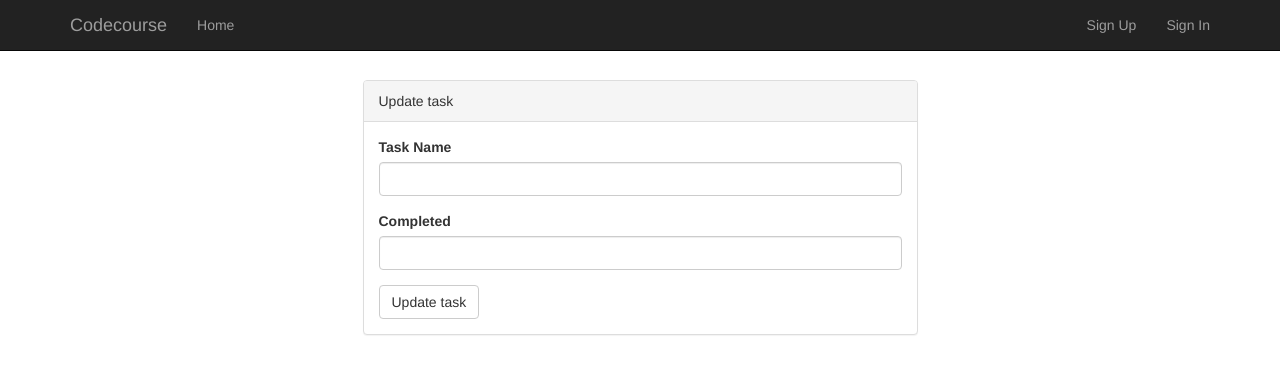
After one commit to gorkaeff/slimframework-sqlite-example, a PHP site: template resources/views/task/edit.twig in a window 1280 px wide. The commit adds this page. Shown: the top 374 px of the page. Run offline with PHP 8.4, Linux system fonts and the light colour scheme; the template is opened without the code that fills it, so the values that code supplies are empty; some libraries are stand-ins or nearby versions.

Commit message:
Update task

```diff
--- a/app/Models/User.php
+++ b/app/Models/User.php
@@ -9,7 +9,7 @@ class User extends Model
 {
 	//protected $table = 'the name of the table if is not - users -  called';
 
-	protected $fillable = ['email', 'name', 'password'];
+	protected $fillable = ['id', 'email', 'name', 'password'];
 
 	public function setPassword ($password)
 	{
--- a/app/routes.php
+++ b/app/routes.php
@@ -28,7 +28,6 @@ $app->group('/tasks', function(){
 	$this->get('', 'TaskController:index')->setName('tasks.index');
 	$this->get('/create', 'TaskController:create')->setName('tasks.create');
 	$this->post('', 'TaskController:store')->setName('tasks.store');
-	$this->get('/{id}', 'TaskController:show')->setName('tasks.show');
 	$this->get('/{id}/edit', 'TaskController:edit')->setName('tasks.edit');
 	$this->put('/{id}', 'TaskController:update')->setName('tasks.update');
 	$this->delete('/{id}', 'TaskController:destroy')->setName('tasks.destroy');
--- /dev/null
+++ b/resources/views/task/edit.twig
@@ -0,0 +1,26 @@
+{% extends 'templates/app.twig' %}
+
+{% block content %}
+    <div class="row">
+		<div class="col-md-6 col-md-offset-3">
+			<div class="panel panel-default">
+				<div class="panel-heading">Update task</div>
+				<div class="panel-body">
+					<form action="{{ path_for('tasks.update', {'id':data.task.id}) }}" method="POST">
+                        <input type="hidden" name="_METHOD" value="PUT"/>
+						<div class="form-group">
+							<label for="name">Task Name</label>
+							<input class="form-control" type="text" name="name" id="name" value="{{data.task.name}}">
+						</div>
+						<div class="form-group">
+							<label for="completed">Completed</label>
+							<input class="form-control" type="text" name="completed" id="completed" value={{data.task.completed}}>
+						</div>
+						<button type="submit" class="btn btn-default">Update task</button>
+						{{ csrf.field | raw }}
+					</form>
+				</div>
+			</div>
+		</div>
+	</div>
+{% endblock %}
--- a/resources/views/task/index.twig
+++ b/resources/views/task/index.twig
@@ -20,7 +20,10 @@
 						<td>{{ task.completed }}</td>
 						<td>{{ task.created_at }}</td>
 						<td>{{ task.updated_at }}</td>
-						<td>Edit / Delete</td>
+						<td>
+							<a class="btn btn-primary" href="{{ path_for('tasks.edit', { 'id': task.id }) }}" role="button">Edit</a>
+							<a class="btn btn-danger" href="{{ path_for('tasks.create') }}" role="button">Delete</a>
+						</td>
 					<tr>
 				{% endfor %}
 			</tbody>
```
Also changed, not shown: app/Controllers/Task/TaskController.php (+13 -7 lines), app/Models/Task.php (+11 -0 lines), slimBD.sqlite.
